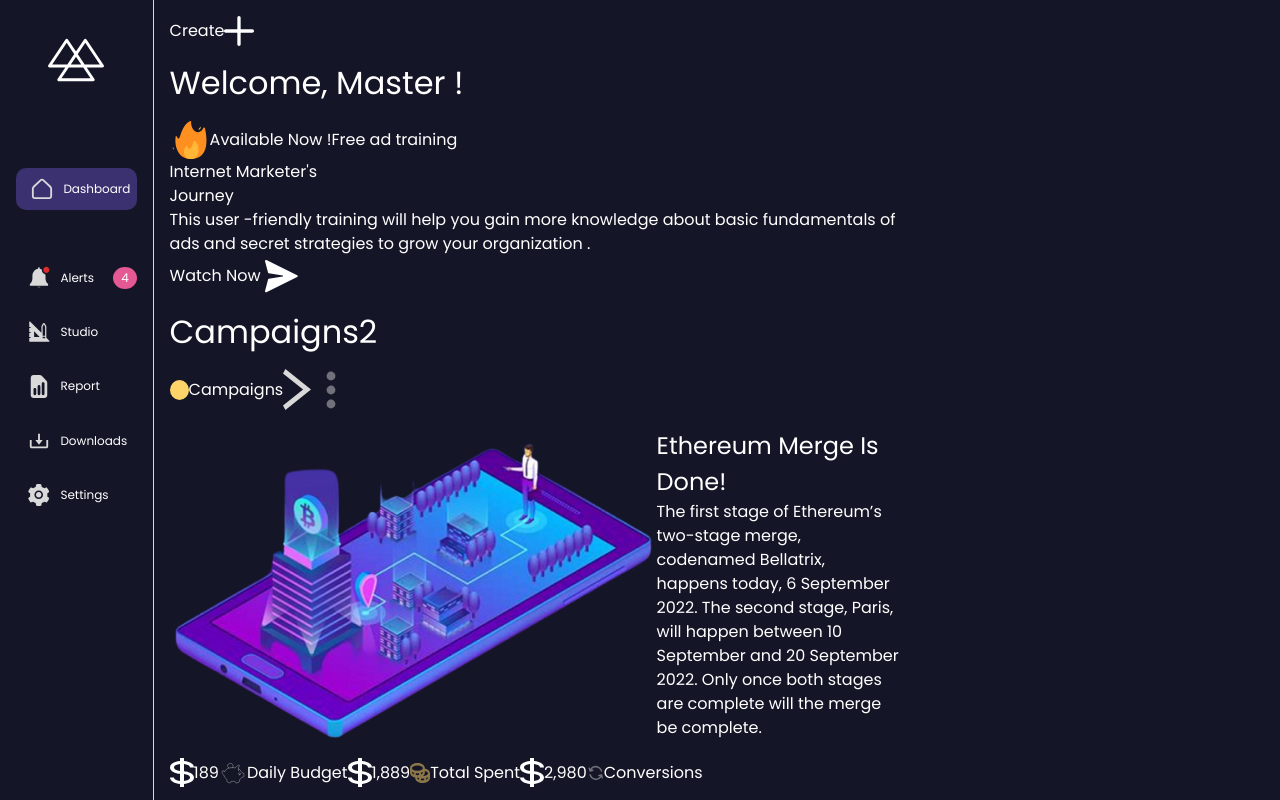
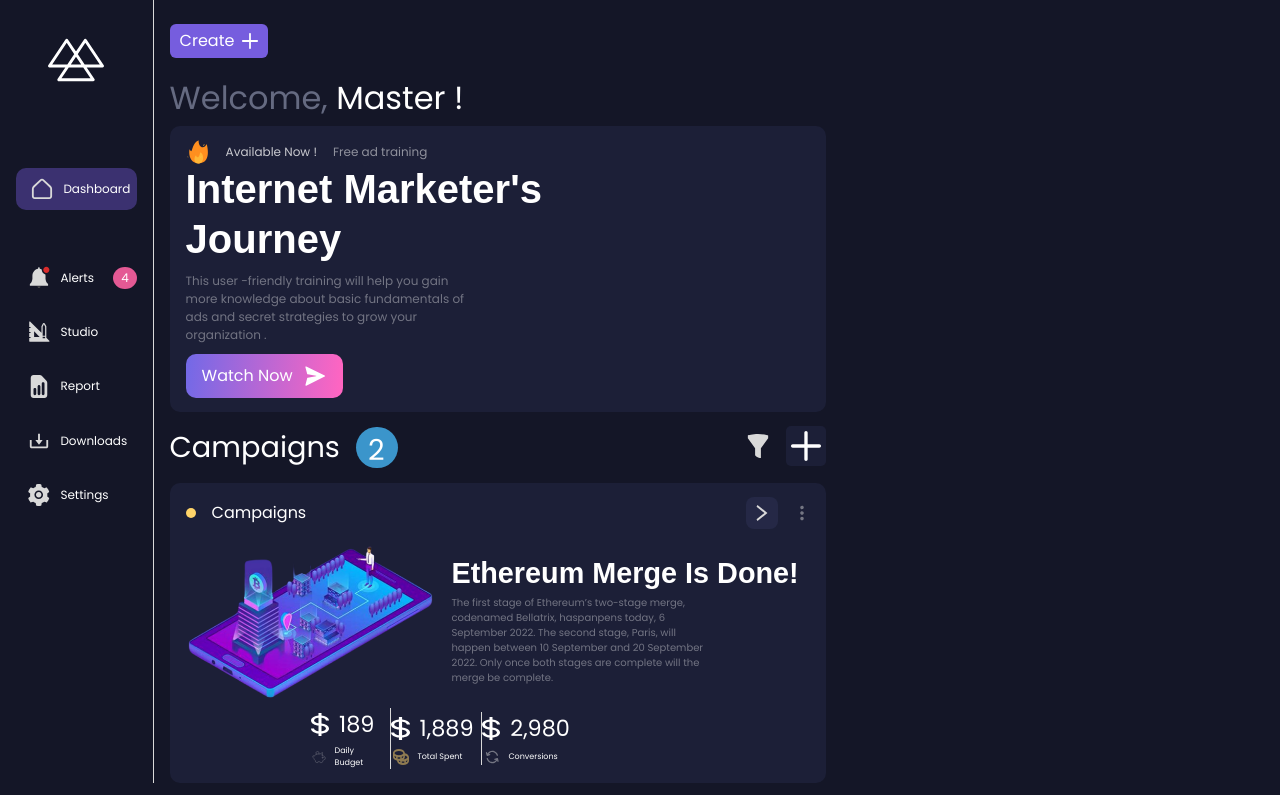
Before and after one commit to curator69/Awesome-dashboard, a plain HTML site: page index.html in a window 1280 px wide. Drawn offline with Linux system fonts and the light colour scheme; a web font is replaced by a local one.

Commit message:
completed main section

```diff
--- a/index.html
+++ b/index.html
@@ -9,6 +9,13 @@
     <link rel="preconnect" href="https://fonts.gstatic.com" crossorigin />
     <link
       href="https://fonts.googleapis.com/css2?family=Poppins&display=swap"
+      rel="stylesheet"
+    />
+
+    <link rel="preconnect" href="https://fonts.googleapis.com" />
+    <link rel="preconnect" href="https://fonts.gstatic.com" crossorigin />
+    <link
+      href="https://fonts.googleapis.com/css2?family=Rosario:wght@400;700&display=swap"
       rel="stylesheet"
     />
 
@@ -84,7 +91,10 @@
           <img src="./assets/icons/plus-icon.svg" alt="plus-icon" />
         </div>
 
-        <h1>Welcome, Master !</h1>
+        <h1 class="heading-1">
+          Welcome,
+          <span>Master !</span>
+        </h1>
 
         <div class="main-primary">
           <div class="sub-heading flex">
@@ -108,10 +118,17 @@
           <!-- <img src="./assets/images/spacemen.png" alt="" /> -->
         </div>
 
+        <div class="campaign-heading flex">
           <h1 class="flex">
             Campaigns
-          <p class="campaigns-2">2</p>
+            <span>2</span>
           </h1>
+
+          <div class="flex">
+            <img src="./assets/icons/filter-icon.svg" alt="filter-icon" />
+            <img src="./assets/icons/plus-icon.svg" alt="plus-icon" />
+          </div>
+        </div>
 
         <div class="main-secondary">
           <div class="top flex">
@@ -120,15 +137,19 @@
               <p>Campaigns</p>
             </div>
 
+            <div class="campaigns-right flex">
               <img
+                class="arrow-right"
                 src="./assets/icons/right-arrow-icon.svg"
                 alt="right-arrow-icon"
               />
 
               <img
+                class="three-dots"
                 src="./assets/icons/three-dots-icon.svg"
                 alt="three-dots-icon"
               />
+            </div>
           </div>
 
           <div class="middle flex">
@@ -137,7 +158,7 @@
               <h2>Ethereum Merge Is Done!</h2>
               <p>
                 The first stage of Ethereum’s two-stage merge, codenamed
-                Bellatrix, happens today, 6 September 2022. The second stage,
+                Bellatrix, haspanpens today, 6 September 2022. The second stage,
                 Paris, will happen between 10 September and 20 September 2022.
                 Only once both stages are complete will the merge be complete.
               </p>
@@ -147,7 +168,11 @@
           <div class="bottom flex">
             <div class="budget flex">
               <div class="bottom-top flex">
-                <img src="./assets/icons/dollar-icon.svg" alt="dollar-icon" />
+                <img
+                  class="dollar-icon"
+                  src="./assets/icons/dollar-icon.svg"
+                  alt="dollar-icon"
+                />
                 <p>189</p>
               </div>
               <div class="bottom-bottom flex">
@@ -161,7 +186,11 @@
 
             <div class="spent flex">
               <div class="bottom-top flex">
-                <img src="./assets/icons/dollar-icon.svg" alt="dollar-icon" />
+                <img
+                  class="dollar-icon"
+                  src="./assets/icons/dollar-icon.svg"
+                  alt="dollar-icon"
+                />
                 <p>1,889</p>
               </div>
               <div class="bottom-bottom flex">
@@ -175,7 +204,11 @@
 
             <div class="conversions flex">
               <div class="bottom-top flex">
-                <img src="./assets/icons/dollar-icon.svg" alt="dollar-icon" />
+                <img
+                  class="dollar-icon"
+                  src="./assets/icons/dollar-icon.svg"
+                  alt="dollar-icon"
+                />
                 <p>2,980</p>
               </div>
               <div class="bottom-bottom flex">
--- a/style.css
+++ b/style.css
@@ -84,10 +84,11 @@ select {
 
 .container {
   background-color: #141627;
-  height: 100vh;
+  height: auto;
+  padding-bottom: 12px;
 
   display: grid;
-  grid-template-columns: 12% 4fr 2fr;
+  grid-template-columns: 12% 3fr 2fr;
   gap: 1rem;
 }
 
@@ -189,7 +190,214 @@ select {
   justify-content: space-between;
   align-items: flex-start;
 
-  margin-top: 1rem;
+  margin-top: 1.5rem;
 
   /* background-color: red; */
 }
+
+.create {
+  font-size: 1rem;
+  background-color: #765dde;
+  border-radius: 6px;
+  padding: 5px 10px;
+  margin-bottom: 1rem;
+}
+
+.create p {
+  margin-right: 0.5rem;
+}
+
+.create img {
+  width: 1rem;
+  height: 1rem;
+}
+
+.heading-1 {
+  color: #656a81;
+  margin-bottom: 4px;
+}
+
+.heading-1 span {
+  color: white;
+}
+
+.main-primary {
+  background-color: #1c1f37;
+  border-radius: 10px;
+  padding: 14px 16px;
+  margin-bottom: 14px;
+}
+
+.sub-heading {
+  font-size: 12px;
+}
+
+.sub-heading img {
+  width: 1.5rem;
+  height: 1.5rem;
+  margin-right: 1rem;
+}
+
+.sub-heading h4 {
+  margin-right: 1rem;
+  color: #ffffffc2;
+}
+
+.sub-heading p {
+  color: #ffffff82;
+}
+
+.heading {
+  font-size: 2.5rem;
+  font-family: "Rosario", sans-serif;
+  font-weight: 700;
+  line-height: 50px;
+  margin-bottom: 8px;
+}
+
+.main-primary--description {
+  color: #ffffff61;
+  font-size: 12px;
+  width: 45%;
+  margin-bottom: 10px;
+}
+
+.watch-now {
+  background: linear-gradient(95.46deg, #7269e7 0%, #ff65c1 98.6%);
+  width: fit-content;
+  padding: 10px 16px;
+  border-radius: 10px;
+  cursor: pointer;
+}
+
+.watch-now img {
+  width: 1.5rem;
+  height: 1.5rem;
+  margin-left: 10px;
+}
+
+.campaign-heading {
+  width: 100%;
+  justify-content: space-between;
+  align-items: flex-start;
+}
+
+.campaign-heading img:first-of-type {
+  margin-right: 1rem;
+  width: 1.5rem;
+  height: 1.5rem;
+  cursor: pointer;
+}
+
+.campaign-heading img:last-of-type {
+  background-color: #1c1f37;
+  padding: 5px;
+  border-radius: 5px;
+  cursor: pointer;
+}
+
+.campaign-heading h1 {
+  font-size: 1.8rem;
+  margin-bottom: 14px;
+}
+
+.campaign-heading h1 span {
+  width: 2.6rem;
+  height: 2.6rem;
+  background-color: #3b95cb;
+  padding: 2px 12px;
+  border-radius: 50%;
+  margin-left: 1rem;
+}
+
+.main-secondary {
+  background-color: #1c1f37;
+  border-radius: 10px;
+  padding: 14px 16px;
+}
+
+.top {
+  justify-content: space-between;
+}
+
+.campaigns img {
+  margin-right: 1rem;
+  width: 10px;
+}
+
+.campaigns-right img {
+  margin-left: 1rem;
+}
+
+.arrow-right {
+  background-color: #282c4bc2;
+  padding: 8px;
+  border-radius: 8px;
+  width: 2rem;
+  height: 2rem;
+  cursor: pointer;
+}
+
+.three-dots {
+  width: 1rem;
+  height: 1rem;
+  cursor: pointer;
+}
+
+.middle img {
+  width: 40%;
+  height: 40%;
+  margin-right: 1rem;
+}
+
+.middle-description h2 {
+  font-size: 1.8rem;
+  font-family: "Rosario", sans-serif;
+  font-weight: 700;
+}
+
+.middle-description p {
+  font-size: 10px;
+  color: #ffffff61;
+  line-height: 15px;
+  margin-right: 6rem;
+}
+
+.bottom {
+  width: 60%;
+  justify-content: space-evenly;
+  padding-left: 20%;
+}
+
+.bottom-top {
+  font-size: 1.4rem;
+  margin-bottom: 4px;
+}
+
+.bottom-bottom p {
+  font-size: 8px;
+}
+
+.bottom-bottom img {
+  width: 1rem;
+  height: 1rem;
+  margin-right: 8px;
+}
+
+.budget,
+.spent,
+.conversions {
+  flex-direction: column;
+}
+
+.budget,
+.spent {
+  border-right: 1px solid #d9d9d9;
+  padding-right: 1rem;
+}
+
+.dollar-icon {
+  width: 1.4rem;
+  height: 1.4rem;
+  margin-right: 10px;
+}
```
Lines whose indentation alone changed are shown as unchanged.
